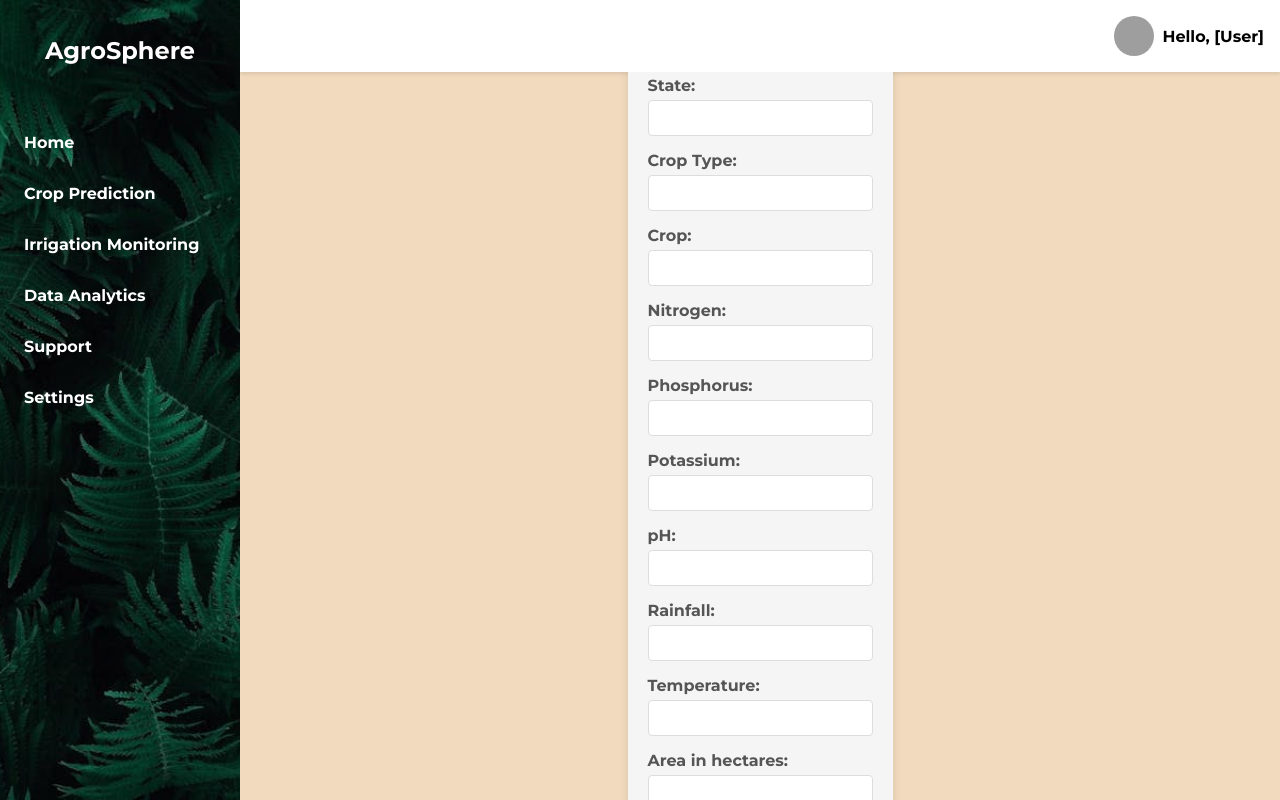
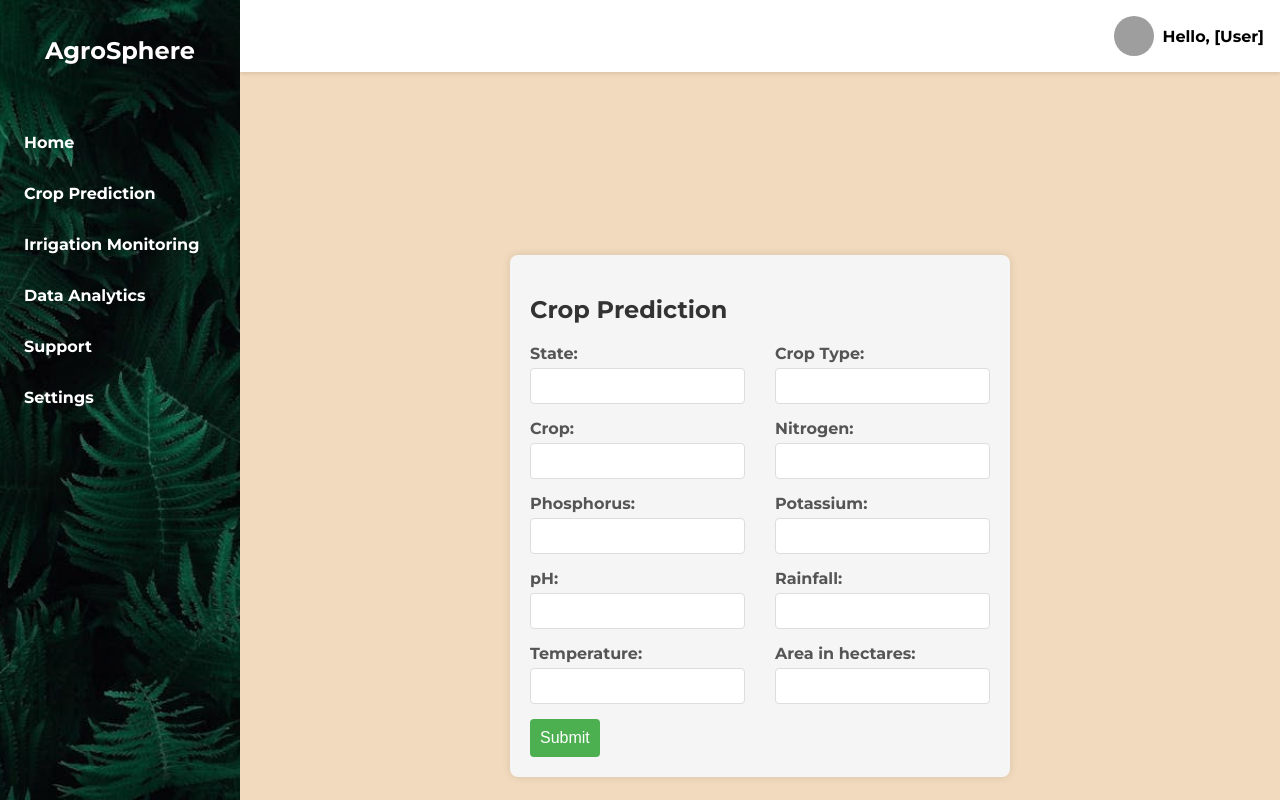
Before and after one commit to kaurmanjot20/hack2change_404ErrorNotFound, a React (Create React App) app in the folder client/: page /crops in a window 1280 px wide. Built offline with nearby package versions, Linux system fonts and the light colour scheme; grey boxes are pictures that could not be loaded.

Commit message:
css updated

```diff
--- a/client/src/App.css
+++ b/client/src/App.css
@@ -294,6 +294,14 @@ body, html {
   background-color: #f5f5f5;
   border-radius: 0.5rem;
   box-shadow: 0 0 0.625rem rgba(0, 0, 0, 0.1);
+  margin-top: 10rem;
+  display: flex;
+  flex-wrap: wrap;
+  justify-content: space-between;
+}
+
+.crop-prediction .form-group {
+  width: calc(50% - 0.9375rem);
 }
 
 .crop-prediction h2 {
@@ -303,8 +311,10 @@ body, html {
 }
 
 .crop-prediction form {
-  display: grid;
+  display: flex;
   gap: 0.9375rem;
+  flex-wrap: wrap;
+  justify-content: space-between;
 }
 
 .crop-prediction .form-group {
@@ -358,4 +368,6 @@ body, html {
   font-size: 1.125rem;
   color: #1b5e20;
   font-weight: bold;
+  display: flex;
+  align-items: center;
 }
--- a/client/src/components/CropPrediction.js
+++ b/client/src/components/CropPrediction.js
@@ -151,7 +151,7 @@ export default function CropPrediction() {
       {prediction !== null && (
         <div className="prediction-result">
           <h3>Prediction Result:</h3>
-          <p>{JSON.stringify({ prediction })}</p>
+          <p>{JSON.stringify(prediction)}</p>
         </div>
       )}
     </div>
```
